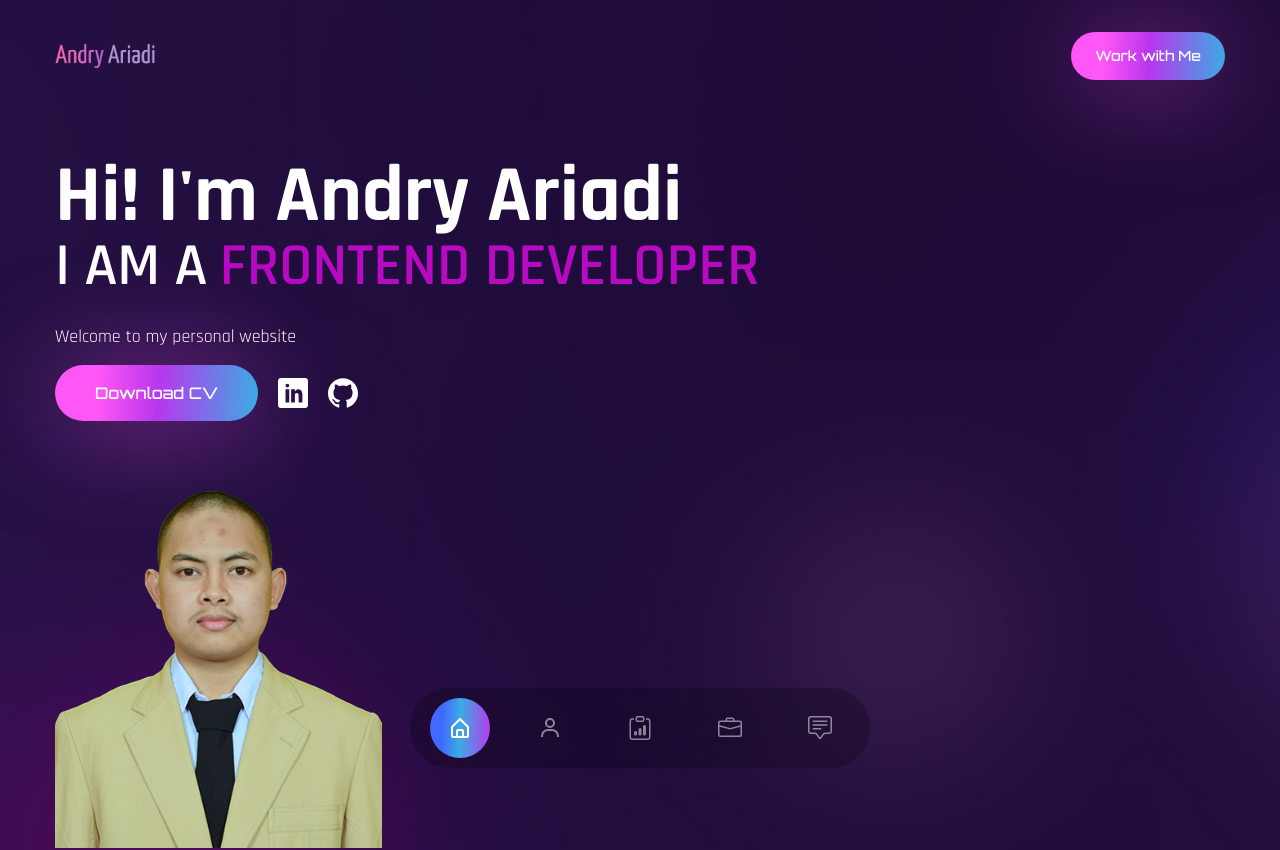
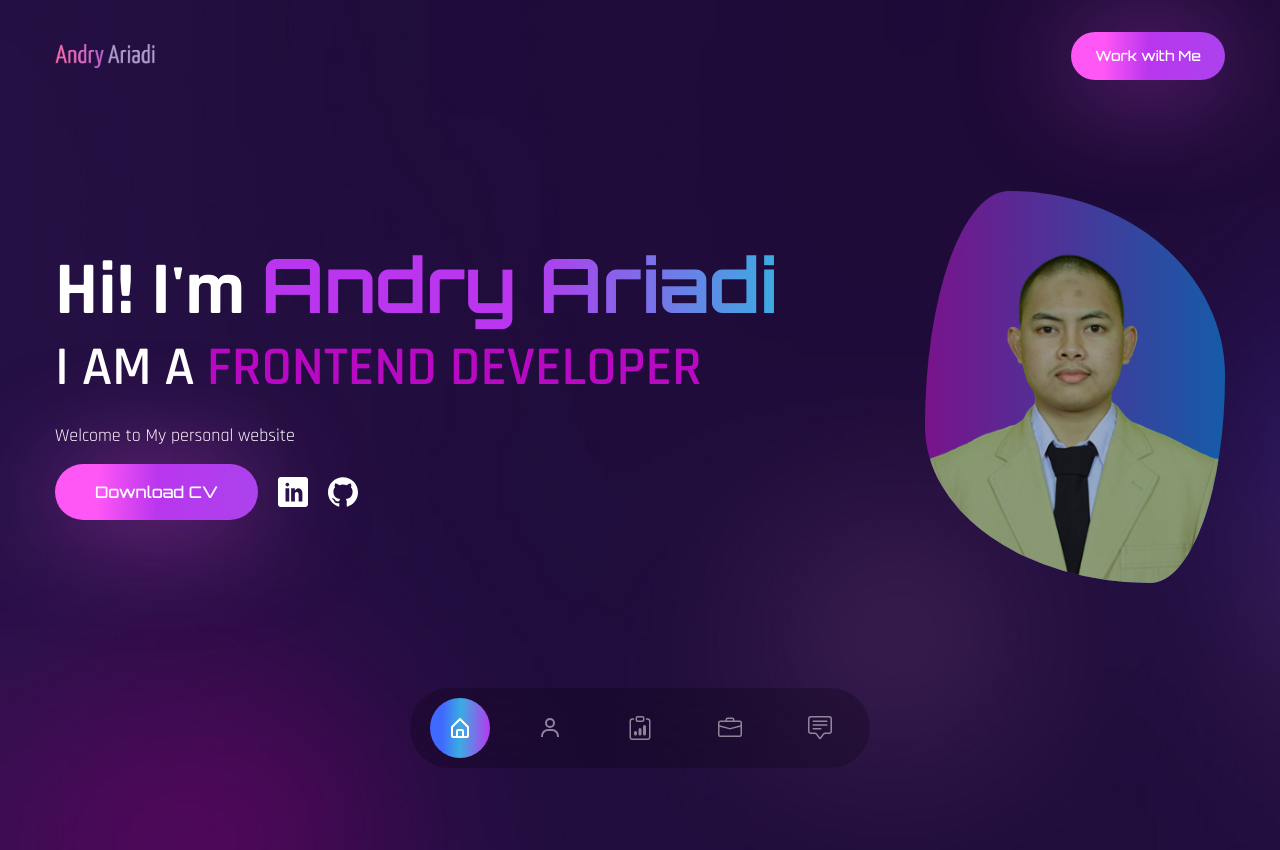
Before and after one commit to andryariadi/Web-Portfolio, a React (Create React App) app: page / in a window 1280 px wide. Shown: the top 850 px of the page. Built offline with nearby package versions, Linux system fonts and the light colour scheme; some icons are missing; a web font is replaced by a local one.

Commit message:
update banner

```diff
--- a/src/components/Banner.jsx
+++ b/src/components/Banner.jsx
@@ -12,16 +12,16 @@ const Banner = () => {
     <>
       <div className="section" id="home">
         <div className="container mx-auto">
-          <div>
-            <div className="flex-1 text-center lg:text-start font-secondary">
-              <h1 className="text-[40px] lg:text-[80px] font-bold leading-[0.5] mb-5">
-                Hi! I'm Andry <span>Ariadi</span>
+          <div className="header flex flex-col lg:flex-row lg:items-center">
+            <div className="flex-1 text-center lg:text-start font-secondary mt-8 lg:mt-0">
+              <h1 className="text-[37px] lg:text-[75px] font-bold leading-[0.8] mb-5">
+                Hi! I'm <span className="text-gradient">Andry Ariadi</span>
               </h1>
-              <div className="mb-6 text-[36px] lg:text-[60px] font-secondary font-semibold uppercase leading-[1]">
+              <div className="mb-6 text-[30px] lg:text-[55px] font-secondary font-semibold uppercase leading-[1]">
                 <span className="text-white mr-3">I am a</span>
                 <TypeAnimation sequence={["Software Engineering", 2000, "Frontend Developer", 2000]} speed={50} className="text-accent" wrapper="span" repeat={Infinity} />
               </div>
-              <p className="mb-3">Welcome to my personal website</p>
+              <p className="mb-3">Welcome to My personal website</p>
               <div className="flex justify-center lg:justify-start text-xl lg:text-3xl">
                 <div>
                   <a href="https://drive.google.com/file/d/1gzxxRYA1Zb6si9Z10HI36q4LjzIJhh6H/view?usp=drive_link" target="_blank">
@@ -41,8 +41,8 @@ const Banner = () => {
                 </div>
               </div>
             </div>
-            <div className="">
-              <img src={Andry} alt="Andry" />
+            <div className="mx-auto lg:mx-0">
+              <img src={Andry} alt="Andry" width={300} height={300} className="img-header brightness-75 contrast-90 hue-rotate-15 bg-gradient-to-r from-purple-700 to-sky-600" />
             </div>
           </div>
         </div>
--- a/src/index.css
+++ b/src/index.css
@@ -2,8 +2,24 @@
 @tailwind components;
 @tailwind utilities;
 
+.text-gradient {
+  background-image: linear-gradient(to right, #b936ee 50.63%, #3bace2 100%); /* Atur warna gradient */
+  -webkit-background-clip: text; /* Menerapkan efek gradient ke teks */
+  background-clip: text;
+  color: transparent; /* Membuat teks asli transparan */
+}
+
+.header {
+  margin-bottom: 250px;
+}
+
+.img-header {
+  /* padding: 0 70px 70px 70px; */
+  border-radius: 28% 72% 25% 75% / 60% 47% 53% 40%;
+}
+
 .btn {
-  background: linear-gradient(92.23deg, #ff56f6 21.43%, #b936ee 50.63%, #3bace2 100%, #406aff 117.04%);
+  background: linear-gradient(92.23deg, #ff56f6 21.43%, #b936ee 50.63%, #3bace2 500%, #406aff 117.04%);
   box-shadow: 0px 4.42184px 107.23px rgba(255, 86, 246, 0.51);
 }
 
@@ -48,6 +64,6 @@
     @apply bg-gradient-to-r text-transparent bg-clip-text from-[#42A6E3] to-[#FF56F6] font-bold font-primary hover:from-[#FF56F6] hover:to-[#42A6E3];
   }
   .section {
-    @apply py-8 lg:py-24 lg:h-screen flex items-center;
+    @apply py-0 lg:py-24 lg:h-screen flex items-center;
   }
 }
```
